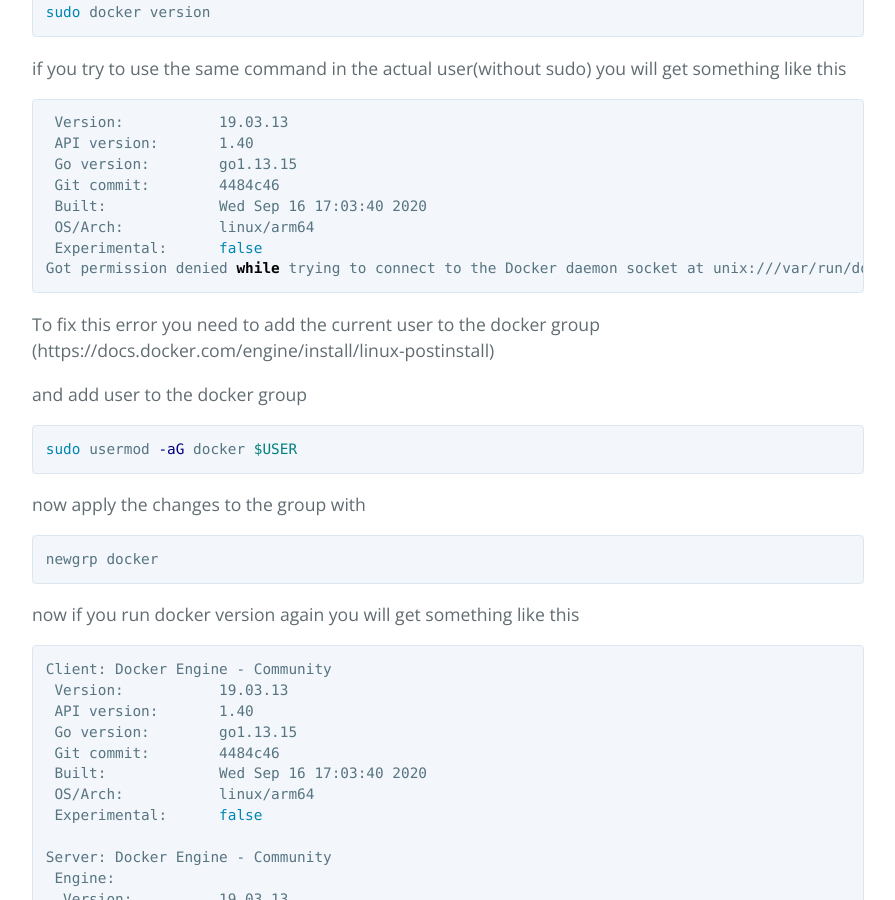
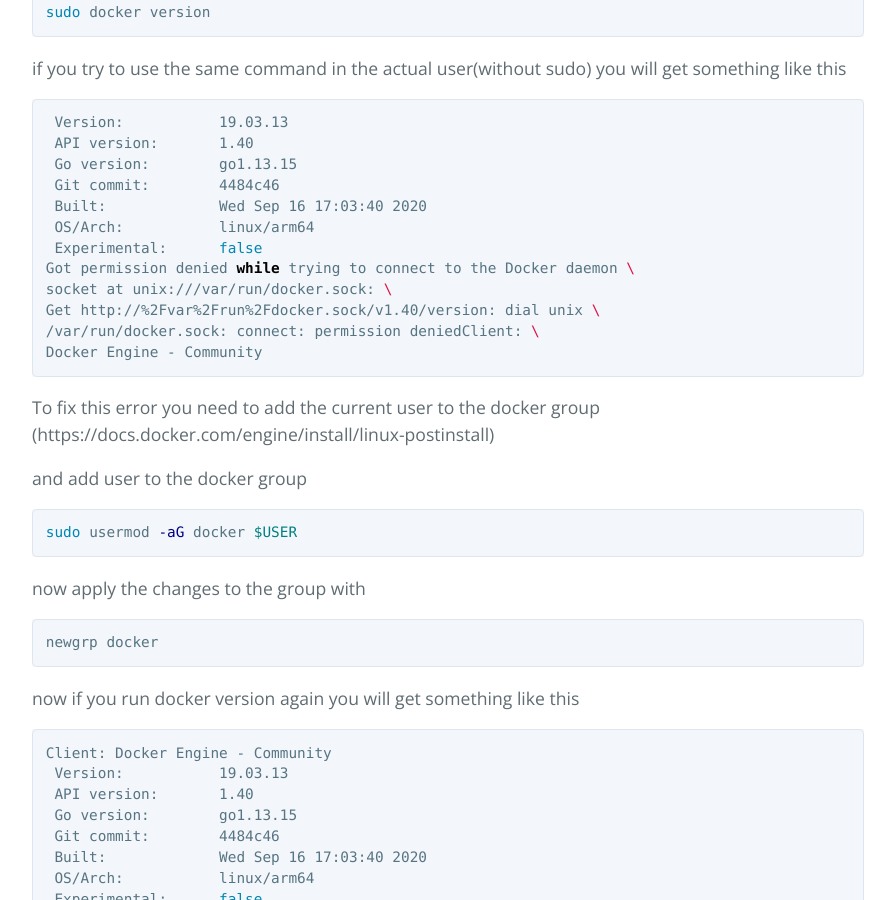
Before and after one commit to JavierLimon/javier-blog, a Jekyll site: the page built from _posts/2020-09-22-install-docker-raspberry-pi.md, in a window 1280 px wide and 900 px high, scrolled down 1295 px. Shown: the whole window, without its empty margins (192-1087 px from the left). Built offline with Jekyll 4.4.1, drawn with Linux system fonts in a browser that asks for light colours.

````diff
--- a/_posts/2020-09-22-install-docker-raspberry-pi.md
+++ b/_posts/2020-09-22-install-docker-raspberry-pi.md
@@ -57,7 +57,11 @@ if you try to use the same command in the actual user(without sudo) you will get
  Built:             Wed Sep 16 17:03:40 2020
  OS/Arch:           linux/arm64
  Experimental:      false
-Got permission denied while trying to connect to the Docker daemon socket at unix:///var/run/docker.sock: Get http://%2Fvar%2Frun%2Fdocker.sock/v1.40/version: dial unix /var/run/docker.sock: connect: permission deniedClient: Docker Engine - Community
+Got permission denied while trying to connect to the Docker daemon \
+socket at unix:///var/run/docker.sock: \
+Get http://%2Fvar%2Frun%2Fdocker.sock/v1.40/version: dial unix \
+/var/run/docker.sock: connect: permission deniedClient: \
+Docker Engine - Community
 ```
 To fix this error you need to add the current user to the docker group (https://docs.docker.com/engine/install/linux-postinstall)
 
````
